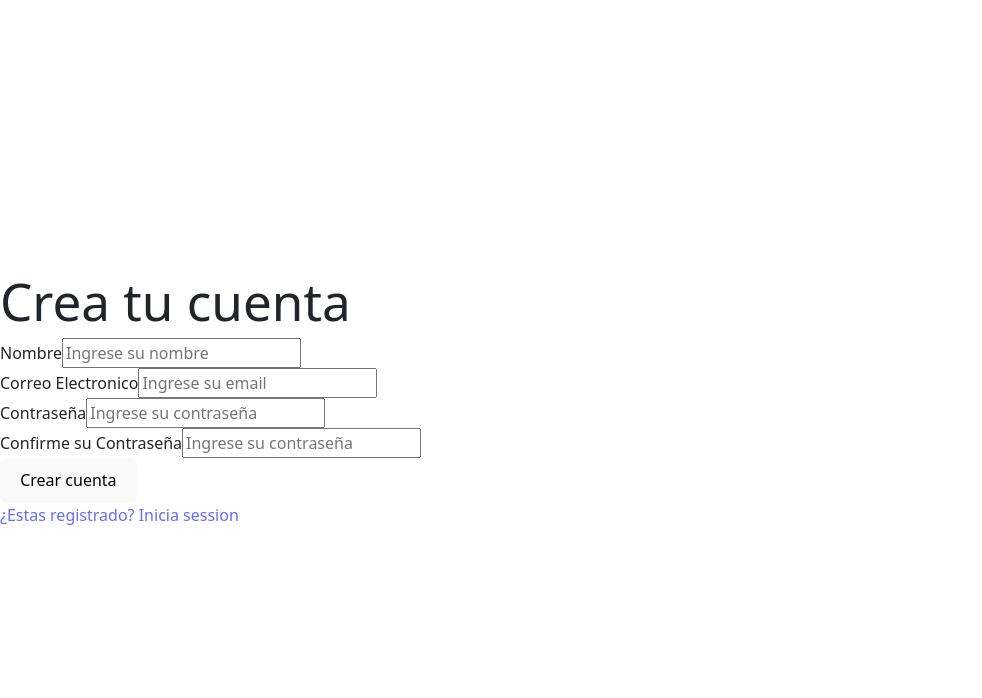
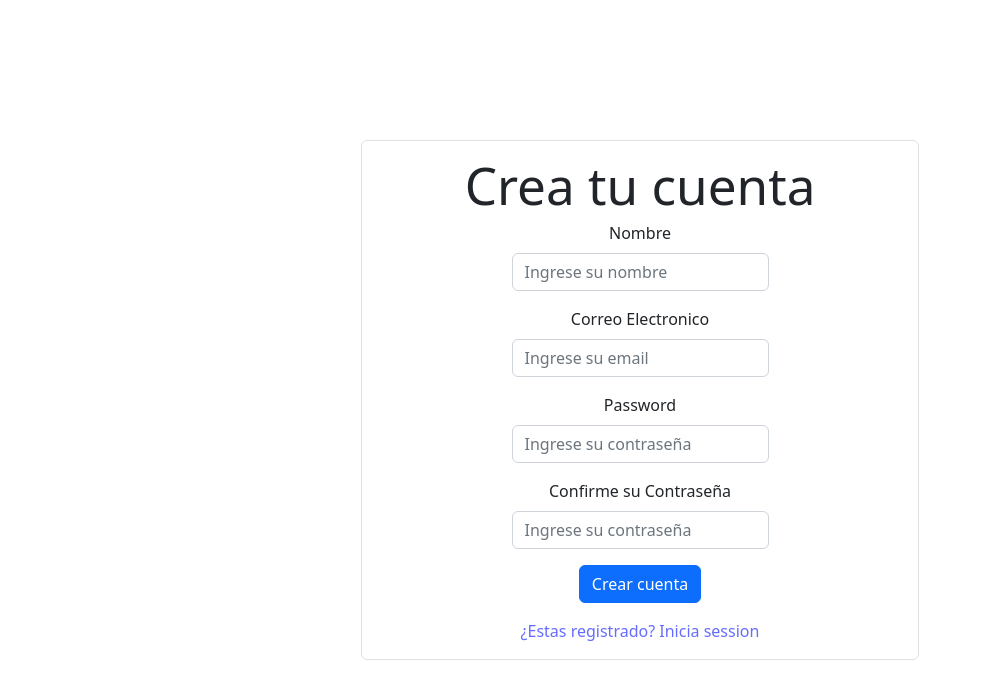
Before and after one commit to MMundanu/projrct-react, a React (Vite) app in the folder client/: page /register in a window 1280 px wide. Shown: the top 698 px of the page, without its empty margins (0-982 px from the left). Built offline with nearby package versions, Linux system fonts and the light colour scheme; no server answers.

Commit message:
estilos estructura

```diff
--- a/client/index.html
+++ b/client/index.html
@@ -7,7 +7,7 @@
     <title>Vite + React</title>
   </head>
   <body>
-    <div id="root"></div>
+    <div id="root" class="container"></div>
     <script type="module" src="/src/main.jsx"></script>
   </body>
 </html>
--- a/client/src/layouts/AuthLayouts.jsx
+++ b/client/src/layouts/AuthLayouts.jsx
@@ -3,7 +3,7 @@ import { Outlet } from "react-router-dom"
 export const AuthLayouts = () => {
   return (
     <div>
-        <main>
+        <main >
             <div>
                 <Outlet />
             </div>
--- a/client/src/pages/ForgetPassword.jsx
+++ b/client/src/pages/ForgetPassword.jsx
@@ -1,4 +1,5 @@
 import { useState } from "react"
+import { Button, Form } from "react-bootstrap";
 import { Link } from "react-router-dom"
 import Swal from "sweetalert2";
 import { Alert } from "../components/Alert";
@@ -53,42 +54,38 @@ export const ForgetPassword = () => {
 
 
   return (
-    <div>
+    <div className="m-auto py-3 d-flex flex-column text-center border rounded w-50"  >
+
     <h1>Recupera tu acceso</h1>
+
         {
             alert.msg && <Alert {...alert}/>
         }
 
-    <form action=""
-    onSubmit={handleSubmit}
-    noValidate
-    >
-
-
-
-        <div>
-            <label htmlFor="email">Correo Electronico</label>
-            <input
+        <Form onSubmit={handleSubmit} noValidate className='m-auto mb-3'>
+      <Form.Group className="mb-3" >
+        <Form.Label htmlFor="email" >Correo Electronico</Form.Label>
+        <Form.Control
       type="email"
       id="email"
       placeholder="Ingrese su email"
       value={email}
       onChange={(e) => setEmail(e.target.value)}
         />
-        </div>
+      </Form.Group>
 
-            <button type="submit">
+      <Button variant="primary" type="submit">
        Recuper contraseña
-            </button>
-
-    </form>
-    <nav>
+      </Button>
+    </Form>
+        <nav className="d-flex flex-column" >
            <Link to={'/register'}>
             ¿No tienes cunta? Registrate
            </Link>
            <Link to={'/'}>
           ¿Estas registrado? Inicia session
            </Link>
-    </nav></div>
+        </nav>
+    </div>
   )
 }
--- a/client/src/pages/Login.jsx
+++ b/client/src/pages/Login.jsx
@@ -1,4 +1,4 @@
-import { Button, Col, Form } from "react-bootstrap"
+import { Button, Form } from "react-bootstrap"
 import { useState } from "react"
 import { Link, useNavigate } from "react-router-dom"
 import { Alert } from "../components/Alert"
@@ -62,7 +62,7 @@ export const Login = () => {
 
 
   return (
-    <div /*className="m-auto d-flex flex-column"*/ >
+    <div className="m-auto py-3 d-flex flex-column text-center border rounded w-50"  >
 
         <h1>Inicia session</h1>
 
@@ -70,38 +70,8 @@ export const Login = () => {
             alert.msg && <Alert {...alert}/>
         }
 
-        <form
-        onSubmit={handleSubmit}
-        >
-
-            <div>
-                <label htmlFor="email">Correo Electronico</label>
-                <input
-                type="email"
-                id="email"
-                placeholder="Ingrese su email"
-                name="email"
-                value={email}
-                onChange={handleInputChange}
-                />
-            </div>
-            <div>
-                <label htmlFor="passwors">Password</label>
-                <input
-                type="password"
-                id="password"
-                placeholder="Ingrese su contraseña"
-                name="password"
-                value={password}
-                onChange={handleInputChange}
-                />
-                <Button type="submit">
-                    Iniciar session
-                </Button>
-            </div>
-        </form>
-        <Form onSubmit={handleSubmit}>
-      <Form.Group className="mb-3" controlId="formBasicEmail">
+        <Form onSubmit={handleSubmit} className='m-auto mb-3'>
+      <Form.Group className="mb-3" >
         <Form.Label htmlFor="email" >Correo Electronico</Form.Label>
         <Form.Control
        type="email"
@@ -113,7 +83,7 @@ export const Login = () => {
         />
       </Form.Group>
 
-      <Form.Group className="mb-3" controlId="formBasicPassword">
+      <Form.Group className="mb-3">
         <Form.Label htmlFor="password" >Password</Form.Label>
         <Form.Control
           type="password"
@@ -129,7 +99,7 @@ export const Login = () => {
         Iniciar sesion
       </Button>
     </Form>
-        <nav>
+        <nav className="d-flex flex-column" >
             <Link to={'/register'}>
                 ¿No teiens unas cuenta? Registrate
             </Link>
--- a/client/src/pages/Register.jsx
+++ b/client/src/pages/Register.jsx
@@ -4,6 +4,7 @@ import { useForm } from "../hooks/useForm"
 import { useState } from "react";
 import { clientAxios } from "../config/clientAxios";
 import Swal from 'sweetalert2'
+import { Button, Form } from "react-bootstrap";
 
 const exRegEmail = /^[^@]+@[^@]+\.[a-zA-Z]{2,}$/;
 
@@ -79,17 +80,21 @@ export const Register = () => {
     }
 
   return (
-    <div>
+
+
+    <div className="m-auto py-3 d-flex flex-column text-center border rounded w-50"  >
+
         <h1>Crea tu cuenta</h1>
+
         {
-        alert.msg && <Alert {...alert} />
+            alert.msg && <Alert {...alert}/>
         }
 
-    <form action="" onSubmit={handleSubmit} noValidate>
+        <Form onSubmit={handleSubmit} className='m-auto mb-3'>
 
-    <div>
-            <label htmlFor="name">Nombre</label>
-            <input
+        <Form.Group className="mb-3" >
+        <Form.Label htmlFor="name" >Nombre</Form.Label>
+        <Form.Control
        type="text"
        id="name"
        name="name"
@@ -98,11 +103,11 @@ export const Register = () => {
        value={name}
        onChange={handleInputChange}
         />
-        </div>
+      </Form.Group>
 
-        <div>
-            <label htmlFor="email">Correo Electronico</label>
-            <input
+      <Form.Group className="mb-3" >
+        <Form.Label htmlFor="email" >Correo Electronico</Form.Label>
+        <Form.Control
         type="email"
         id="email"
         name="email"
@@ -110,10 +115,11 @@ export const Register = () => {
         value={email}
         onChange={handleInputChange}
         />
-        </div>
-        <div>
-            <label htmlFor="passwors">Contraseña</label>
-            <input
+      </Form.Group>
+
+      <Form.Group className="mb-3">
+        <Form.Label htmlFor="password" >Password</Form.Label>
+        <Form.Control
           type="password"
           id="password"
           name="password"
@@ -121,10 +127,11 @@ export const Register = () => {
           value={password}
           onChange={handleInputChange}
         />
-        </div>
-        <div>
-            <label htmlFor="passwors2">Confirme su Contraseña</label>
-            <input
+      </Form.Group>
+
+      <Form.Group className="mb-3">
+        <Form.Label htmlFor="password2" >Confirme su Contraseña</Form.Label>
+        <Form.Control
           type="password"
           id="password2"
           name="password2"
@@ -132,20 +139,21 @@ export const Register = () => {
           value={password2}
           onChange={handleInputChange}
         />
-        </div>
-            <button
+      </Form.Group>
+
+      <Button variant="primary"
          type="submit"
          disabled={send}
         >
             Crear cuenta
-            </button>
-
-    </form>
+      </Button>
+    </Form>
     <nav>
         <Link to={'/'}>
             ¿Estas registrado? Inicia session
         </Link>
     </nav>
     </div>
+
   )
 }
```
Lines whose indentation alone changed are shown as unchanged.
